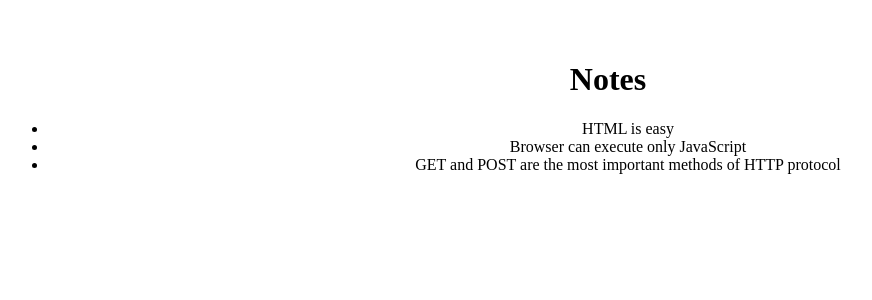
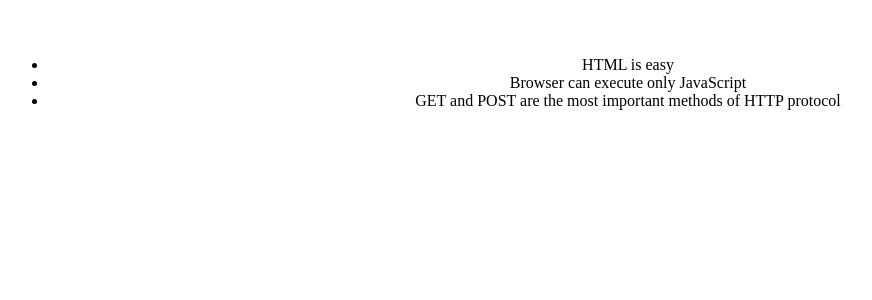
Before and after one commit to RokayaOthman/react-projects, a React (Vite) app in the folder notes-app/: page / in a window 1280 px wide. Shown: the top 300 px of the page, without its empty margins (32-904 px from the left). Built offline with nearby package versions, Linux system fonts and the light colour scheme.

Commit message:
Try index as key

```diff
--- a/notes-app/src/App.jsx
+++ b/notes-app/src/App.jsx
@@ -7,15 +7,13 @@ const App = (props) => {
   const {notes} = props
   const result = notes.map(note => note.content)
   return (
-    <div>
-      <h1>Notes</h1>
-      <ul>
-     {result.map((content, index) => (
-          <li key={index}>{content}</li>
-        ))}
-      </ul>
-    </div>
-
+   <ul>
+    {
+      notes.map((note,i) =>
+        <li key={i}>{note.content}</li>
+      )
+    }
+   </ul>
   );
 
 }
```
